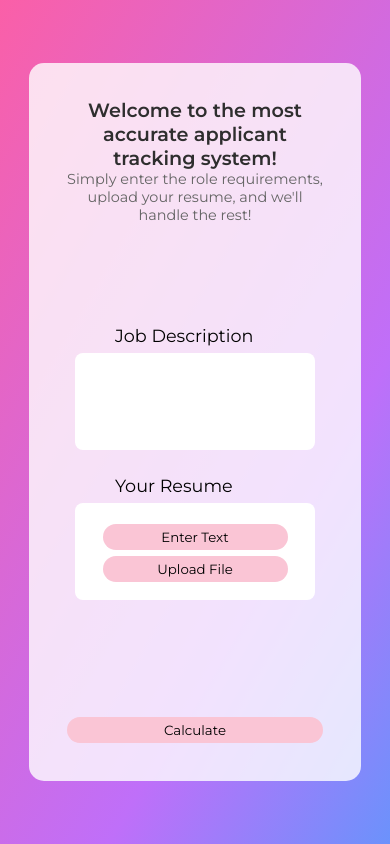
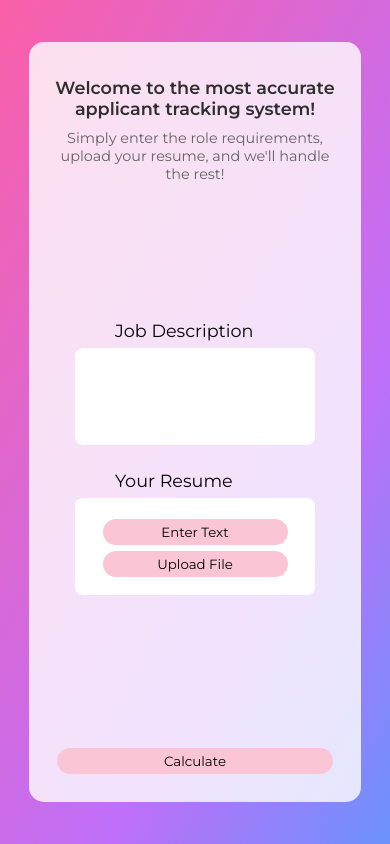
Before and after one commit to evelyne802/ATS, an Angular app: page /main in a window 390 px wide. Built offline with nearby package versions, Linux system fonts and the light colour scheme.

Commit message:
fix: mobile css

```diff
--- a/src/app/components/main/main.component.css
+++ b/src/app/components/main/main.component.css
@@ -40,6 +40,7 @@
     font-size: 1.3rem;
     height: fit-content;
     color: #2e2e2e;
+    margin: 10px 0;
 }
 
 .card p {
@@ -281,7 +282,7 @@
 
 @media screen and (max-width: 550px){
     .title {
-        font-size: 1.2rem;
+        font-size: 1.1rem;
     }
 
     .card {
@@ -320,7 +321,7 @@
     }
 
     .card {
-        height: 85dvh;
+        height: 90dvh;
     }
 
     ::ng-deep .mat-mdc-form-field-infix {
@@ -415,7 +416,7 @@
     }
 
     .card {
-        padding: 35px;
+        padding: 25px;
     }
 }
 
--- a/src/app/components/popup/popup.component.css
+++ b/src/app/components/popup/popup.component.css
@@ -139,7 +139,7 @@ label {
 
 @media screen and (max-width:650px){
     ::ng-deep .mat-mdc-dialog-container .mdc-dialog__container {
-        width: 60vw;
+        height: 70vw;
     }
 
     .close .tooltip {
```
